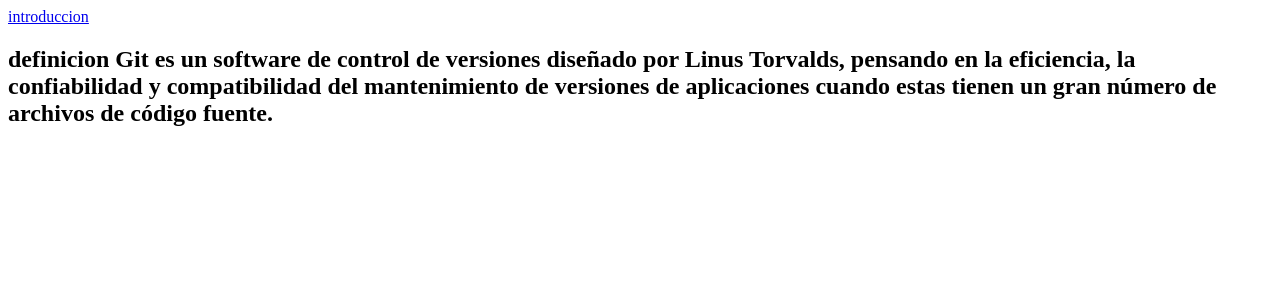
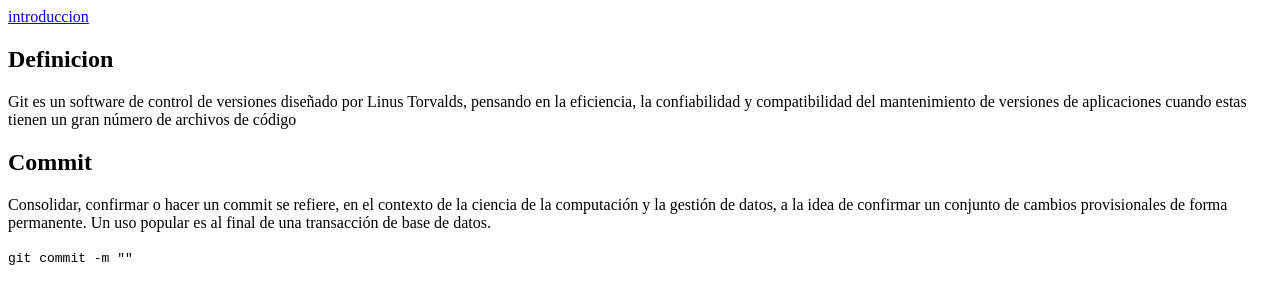
Before and after one commit to GabiCarcamo/full-stack_repositorio, a plain HTML site: page index.html in a window 1280 px wide. Drawn offline with Linux system fonts and the light colour scheme.

Commit message:
add new section Commit

```diff
--- a/index.html
+++ b/index.html
@@ -14,9 +14,15 @@
     </header>
     <main>
         <section>
-            <h1>definicion
-                Git es un software de control de versiones diseñado por Linus Torvalds, pensando en la eficiencia, la confiabilidad y compatibilidad del mantenimiento de versiones de aplicaciones cuando estas tienen un gran número de archivos de código fuente.
-            </h1>
+            <h1>Definicion</h1>
+               <p> Git es un software de control de versiones diseñado por Linus Torvalds, pensando en la eficiencia, la confiabilidad y compatibilidad del mantenimiento de versiones de aplicaciones cuando estas tienen un gran número de archivos de código </p>
+        </section>
+        <section>
+            <h1>Commit</h1>
+            <p>Consolidar, confirmar o hacer un commit se refiere, en el contexto de la ciencia de la computación y la gestión de datos, a la idea de confirmar un conjunto de cambios provisionales de forma permanente. Un uso popular es al final de una transacción de base de datos.</p>
+            <code>
+                git commit -m "<mensaje>"
+            </code>
         </section>
     </main>
 </body>
```
